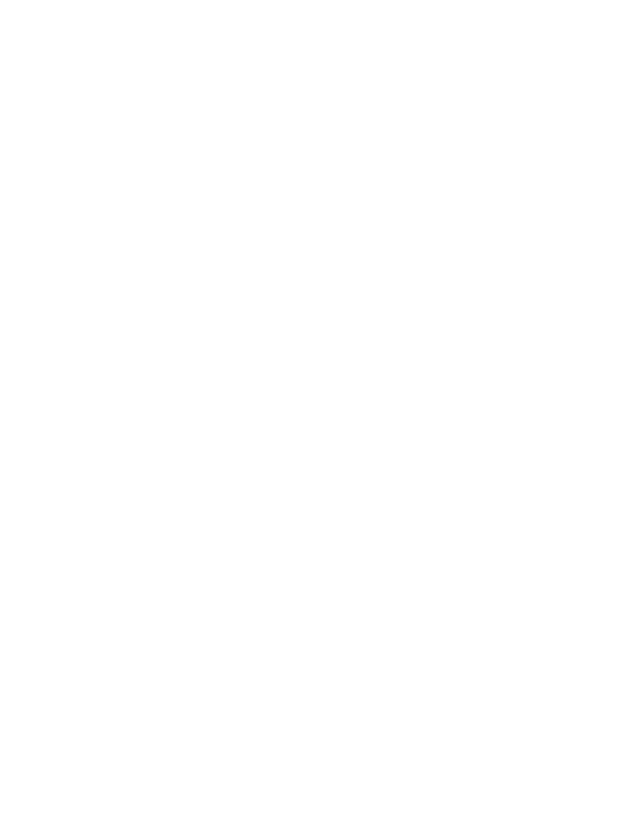
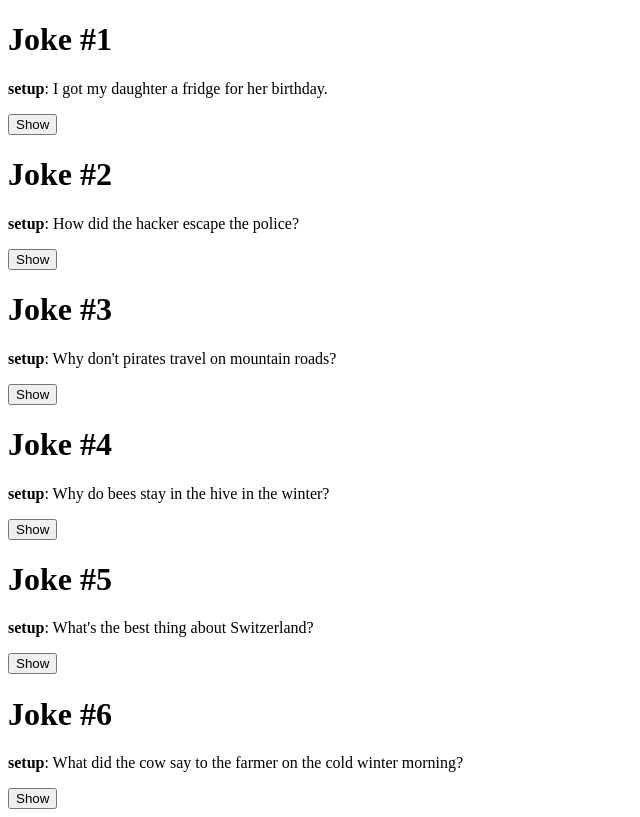
Before and after one commit to danielatego/props, a React (Create React App) app: page / in a window 1280 px wide. Shown: the whole page, without its empty margins (0-640 px from the left). Built offline with nearby package versions, Linux system fonts and the light colour scheme.

Commit message:
reacting button

```diff
--- a/src/App.js
+++ b/src/App.js
@@ -2,25 +2,25 @@ import Jokes from "./components/jokes";
 import data from "./jokesData"
 import React from "react";
 export default function App(){
-    const [messages, setMessages]= React.useState([])
-    // const jokesListView = data.map(joke=>{
-    //     return(
-    //         <Jokes number={joke.Number}
-    //                 setup= {joke.Setup}
-    //                 punchline ={joke.Punchline}
-    //                 key = {joke.Number}
-    //         />
-    //         )
-    // })
+    //const [messages, setMessages]= React.useState([])
+    const jokesListView = data.map(joke=>{
+        return(
+            <Jokes number={joke.Number}
+                    setup= {joke.Setup}
+                    punchline ={joke.Punchline}
+                    key = {joke.Number}
+            />
+            )
+    })
 return(
-    <div>
-        {messages.length>0 && <h1>
-            You have {messages.length} unread messages!
-        </h1>}
-    </div>
-    // <>
-    //     {jokesListView}
-    // </>
+    // <div>
+    //     {messages.length>0 && <h1>
+    //         You have {messages.length} unread messages!
+    //     </h1>}
+    // </div>
+    <>
+        {jokesListView}
+    </>
 )
 }
 
--- a/src/components/jokes.js
+++ b/src/components/jokes.js
@@ -12,7 +12,7 @@ export default function Jokes(props) {
         <p><strong>setup</strong>: {props.setup}</p>
         {/* {isShown ? <p> <strong>punchline:</strong> {props.punchline}</p> : '' } */}
         {isShown && <p> <strong>punchline:</strong> {props.punchline}</p> }
-        <button onClick={Shown}>View</button>
+        <button onClick={Shown}>{isShown?'Hide':'Show'}</button>
 
         </>
 
```
